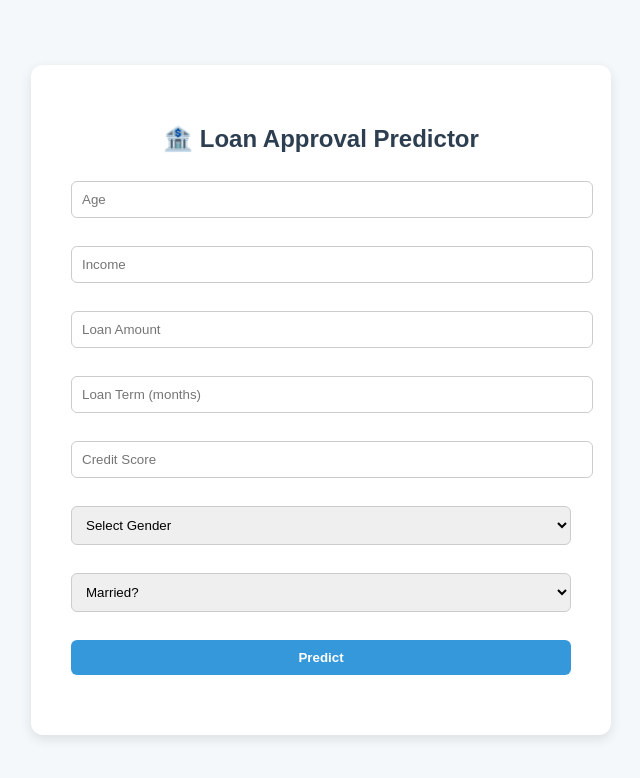
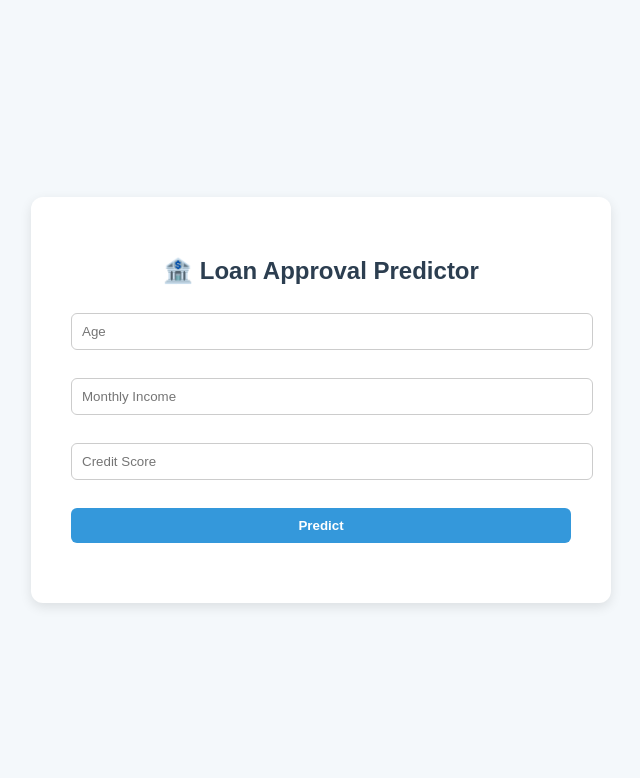
Before and after one commit to vardhan1228/MLOPS-APP, a Flask app: page / in a window 1280 px wide. Shown: the top 778 px of the page, without its empty margins (319-959 px from the left). Run offline with Flask 3, Linux system fonts and the light colour scheme; parts of the project's set-up code (start-up, migrations or seed data) failed here and were passed over.

Commit message:
Update form.html

```diff
--- a/templates/form.html
+++ b/templates/form.html
@@ -27,7 +27,7 @@
       color: #2c3e50;
     }
 
-    input, select {
+    input {
       width: 100%;
       padding: 10px;
       margin: 8px 0 20px;
@@ -68,23 +68,8 @@
 
     <form method="POST">
       <input type="number" name="age" placeholder="Age" required>
-      <input type="number" name="income" placeholder="Income" required>
-      <input type="number" name="loan_amount" placeholder="Loan Amount" required>
-      <input type="number" name="loan_term" placeholder="Loan Term (months)" required>
+      <input type="number" name="income" placeholder="Monthly Income" required>
       <input type="number" name="credit_score" placeholder="Credit Score" required>
-
-      <select name="gender" required>
-        <option value="">Select Gender</option>
-        <option value="male">Male</option>
-        <option value="female">Female</option>
-      </select>
-
-      <select name="married" required>
-        <option value="">Married?</option>
-        <option value="yes">Yes</option>
-        <option value="no">No</option>
-      </select>
-
       <input type="submit" value="Predict">
     </form>
 
```
